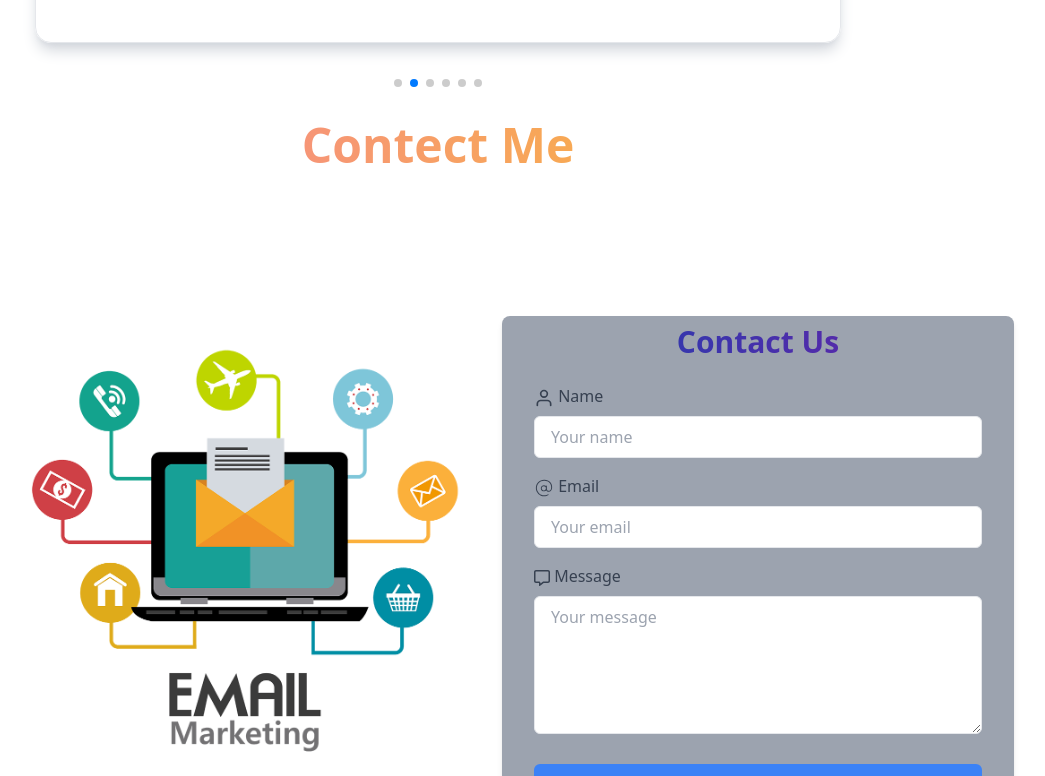
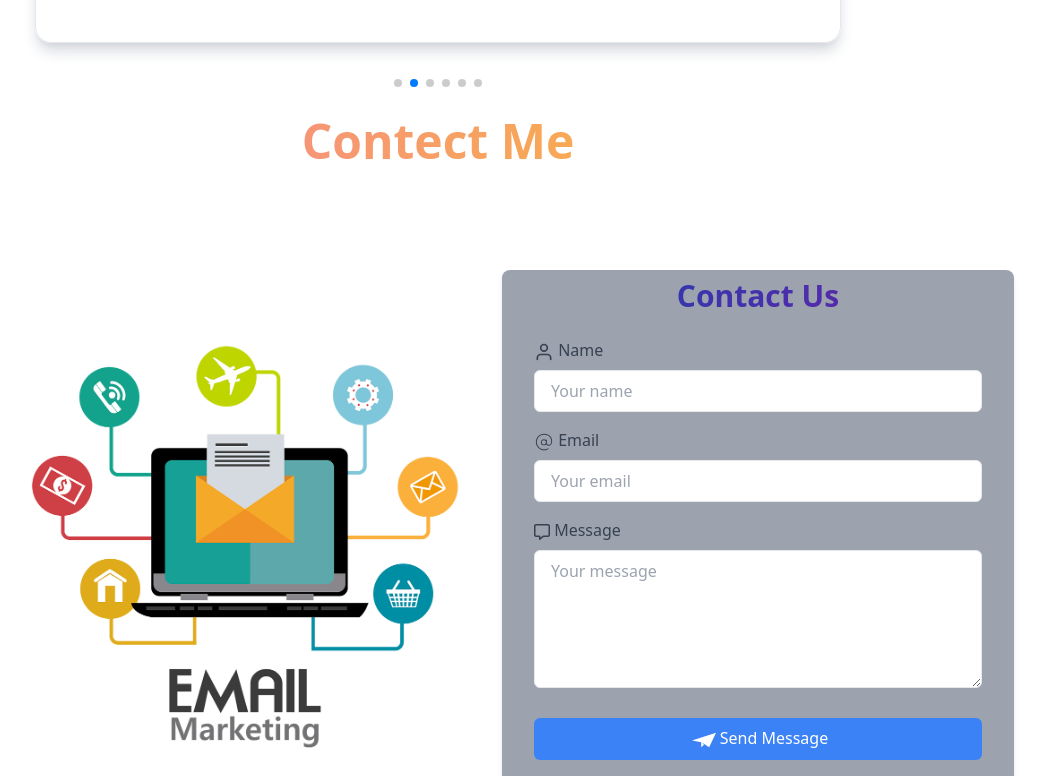
Before and after one commit to hirendarpal/portfolio, a React (Vite) app: page / in a window 1280 px wide. Shown: the part 1835-2611 px from the top of the page, without its empty margins (202-1247 px from the left). Built offline with nearby package versions, Linux system fonts and the light colour scheme.

Commit message:
height mines

```diff
--- a/src/Experts.jsx
+++ b/src/Experts.jsx
@@ -4,7 +4,7 @@ import Contact from './components/Contact';
 function Experts() {
   return (
     <>
-    <h1 className=" text-center my-5 md:mb-20 text-2xl md:text-5xl font-bold text-transparent bg-clip-text bg-gradient-to-r from-pink-400 to-yellow-400">Contect Me</h1>
+    <h1 className=" text-center mt-4 md:mb-20 text-2xl md:text-5xl font-bold text-transparent bg-clip-text bg-gradient-to-r from-pink-400 to-yellow-400">Contect Me</h1>
     <div className='w-full md:flex items-center justify-center md:mt-[-8rem]'>
       <div className='hidden md:block w-[50%]'>
         <div className='w-[35vw] ml-56'>
--- a/src/components/Contact.jsx
+++ b/src/components/Contact.jsx
@@ -88,7 +88,7 @@ const Contact = () => {
       <form
         ref={form}
         id='myform'
-        className="w-full text-black max-w-lg bg-gray-400 m-5 shadow-md rounded-lg p-8">
+        className="w-full text-black max-w-lg bg-gray-400 mt-[-8vh] m-5 shadow-md rounded-lg p-8">
         <h2 className="text-3xl pb-6 font-bold mt-[-3vh] text-center text-transparent bg-clip-text bg-gradient-to-r from-blue-800 to-purple-800">Contact Us</h2>
 
         <div className="mb-4">
```
